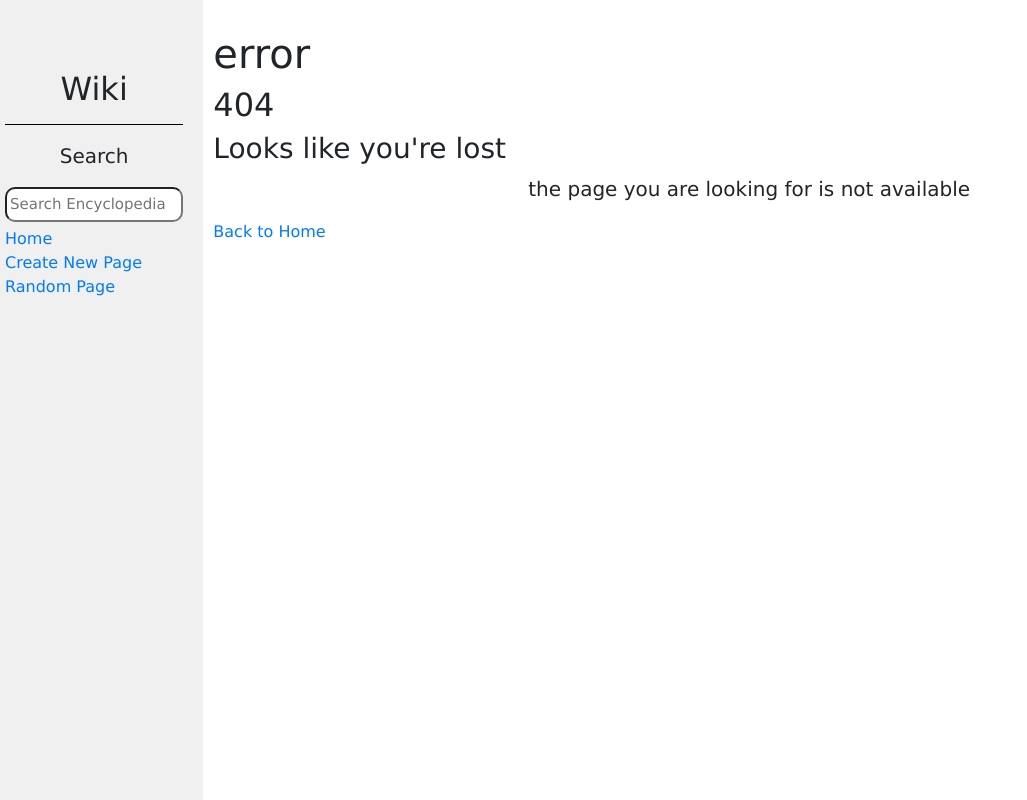
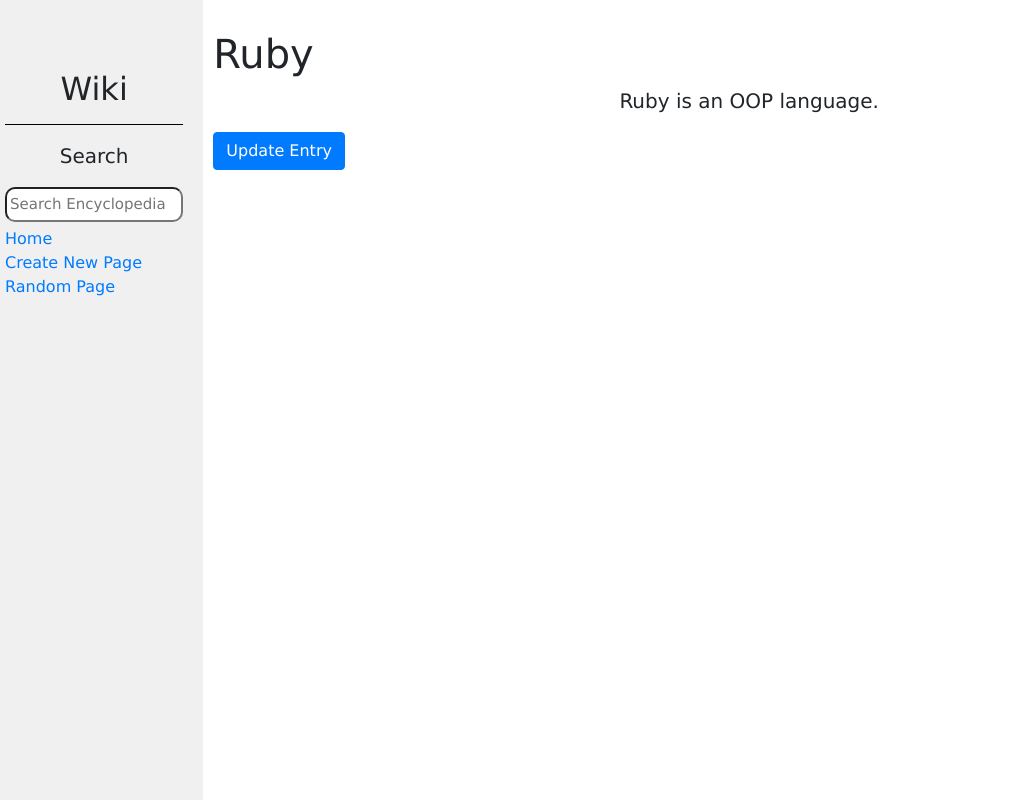
Before and after one commit to LReed2144/wiki-project-1, a Django app: page /wiki/Ruby in a window 1280 px wide. Shown: that part, without its empty margins (0-1027 px from the left). Run offline with Django 3.2, Linux system fonts and the light colour scheme; the page is wider than the window, and the part outside it is not shown; some libraries are stand-ins or nearby versions.

Commit message:
backeend updates done

```diff
--- a/encyclopedia/templates/encyclopedia/edit.html
+++ b/encyclopedia/templates/encyclopedia/edit.html
@@ -11,9 +11,9 @@
 <form action="{% url 'save_edit' %}" method="POST">
     {% csrf_token %}
     <label>Title:</label>
-    <input type="text" name="title" placeholder="Enter a title" value="{{ title }}"><br/>
+    <input type="text" name="title" placeholder="Enter a title" value="{{ title | safe}}"><br/>
     <label>Content:</label><br>
-    <textarea name="content" placeholder="Write entry here">{{ content }}</textarea><br/>
+    <textarea name="content" placeholder="Write entry here">{{ content | safe }}</textarea><br/>
     <input type="Submit" value="Save" class="btn btn-primary">
 </form>
 <!-- one input for title -->
--- a/encyclopedia/templates/encyclopedia/entry.html
+++ b/encyclopedia/templates/encyclopedia/entry.html
@@ -16,7 +16,7 @@
 {% csrf_token %}
     <!-- hide which entry we want to edit  -->
     <input type="hidden" name="entry_title" value="{{ title }}">
-    <input type="submit" value="Edit" class="btn btn-primary">
+    <input type="submit" value="Update Entry" class="btn btn-primary">
 
 </form>
 
--- a/encyclopedia/templates/encyclopedia/error.html
+++ b/encyclopedia/templates/encyclopedia/error.html
@@ -5,7 +5,9 @@
 {% endblock %}
 
 {% block body %}
-
-   {{ message }}
+<h1>Error</h1>
+   <p>
+    {{ message }}
+    </p>
 
 {% endblock %}
--- a/encyclopedia/templates/encyclopedia/new.html
+++ b/encyclopedia/templates/encyclopedia/new.html
@@ -15,6 +15,8 @@
     <label>Content:</label><br>
     <textarea name="content" placeholder="Write entry here"></textarea><br>
     <input type="Submit" value="New Page" class="btn btn-primary">
+
+
 </form>
 <!-- one input for title -->
 <!-- one input for description -->
--- a/encyclopedia/views.py
+++ b/encyclopedia/views.py
@@ -45,14 +45,19 @@ def search(request):
         search = request.POST['q']
         # md to html
         content = convert(search)
-        if content is not None:
+        #if someone types in a search item that is not a page display error message
+        if content == None:
+            return render(request, "encyclopedia/error.html", {
+            "message": "This entry does not exist"
+        })
+        #if someone types in a search item that is a page display page
+        elif content is not None:
             return render(request, "encyclopedia/entry.html", {
             "title": search,
             "content": content
             })
-        # elif content is None:
-        #     return render(request, "encyclopedia/404.html")
         else:
+            #if someone types in part of a title that is a page, display options of pages that are clickable to that page
             entries = util.list_entries()
             suggestion = []
             for entry in entries:
@@ -62,9 +67,7 @@ def search(request):
             return render(request, "encyclopedia/search.html", {
                 "suggestion": suggestion
             })
-#create an elif that allows for the user to type in something wrong and renders a page that says search item not found with a link to go back
-# #check python conditionals
-# better understand this code
+
 
 
  #new page
@@ -110,8 +113,8 @@ def save_edit(request):
         title = request.POST['title']
         content = request.POST['content']
         util.save_entry(title, content)
-        title = convert(content)
-        return render(request, "encyclopedia/layout.html", {
+        content = convert(title)
+        return render(request, "encyclopedia/entry.html", {
             "title": title,
             "content": content
         })
--- /dev/null
+++ b/entries/Ruby.md
@@ -0,0 +1,3 @@
+#Ruby
+
+Ruby is an OOP language.
```
Also changed, not shown: entries/Django.md (line endings or trailing spaces), entries/HTML.md (line endings or trailing spaces).
